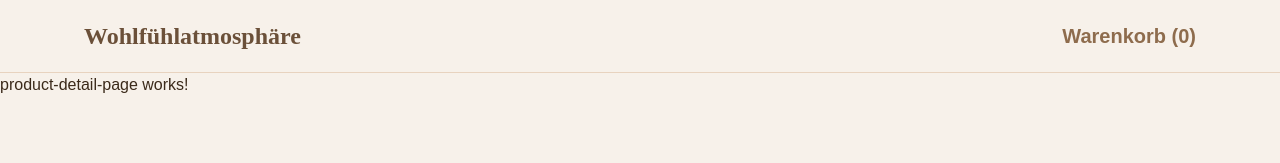
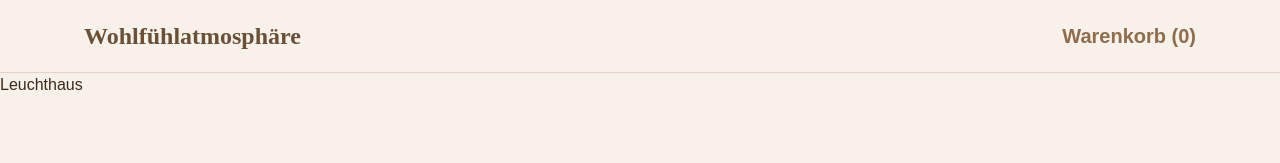
Before and after one commit to maximilianbese/E-Commerce-Shop, an Angular app in the folder client/: page /produkt/01 in a window 1280 px wide. Shown: the top 163 px of the page. Built offline with nearby package versions, Linux system fonts and the light colour scheme.

Commit message:
feat: implement product detail page with dynamic product name display

```diff
--- a/client/src/app/app.config.ts
+++ b/client/src/app/app.config.ts
@@ -1,5 +1,5 @@
 import { ApplicationConfig, LOCALE_ID, provideBrowserGlobalErrorListeners } from '@angular/core';
-import { provideRouter } from '@angular/router';
+import { provideRouter, withComponentInputBinding } from '@angular/router';
 import { registerLocaleData } from '@angular/common';
 import localeDe from '@angular/common/locales/de';
 import { routes } from './app.routes';
@@ -9,7 +9,7 @@ registerLocaleData(localeDe);
 export const appConfig: ApplicationConfig = {
   providers: [
     provideBrowserGlobalErrorListeners(),
-    provideRouter(routes),
+    provideRouter(routes, withComponentInputBinding()),
     { provide: LOCALE_ID, useValue: 'de-DE' },
   ],
 };
--- a/client/src/app/features/shop/product-detail-page/product-detail-page.html
+++ b/client/src/app/features/shop/product-detail-page/product-detail-page.html
@@ -1 +1 @@
-<p>product-detail-page works!</p>
+<p>{{ product()?.name }}</p>
--- a/client/src/app/features/shop/product-detail-page/product-detail-page.ts
+++ b/client/src/app/features/shop/product-detail-page/product-detail-page.ts
@@ -1,9 +1,13 @@
-import { Component } from '@angular/core';
-
+import { Component, computed, input } from '@angular/core';
+import { PRODUCTS } from '../../../shared/data/products.data';
 @Component({
   imports: [],
   selector: 'app-product-detail-page',
   styleUrl: './product-detail-page.scss',
   templateUrl: './product-detail-page.html',
 })
-export class ProductDetailPage {}
+export class ProductDetailPage {
+  readonly id = input.required<string>();
+
+  protected readonly product = computed(() => PRODUCTS.find((product) => product.id === this.id()));
+}
```
